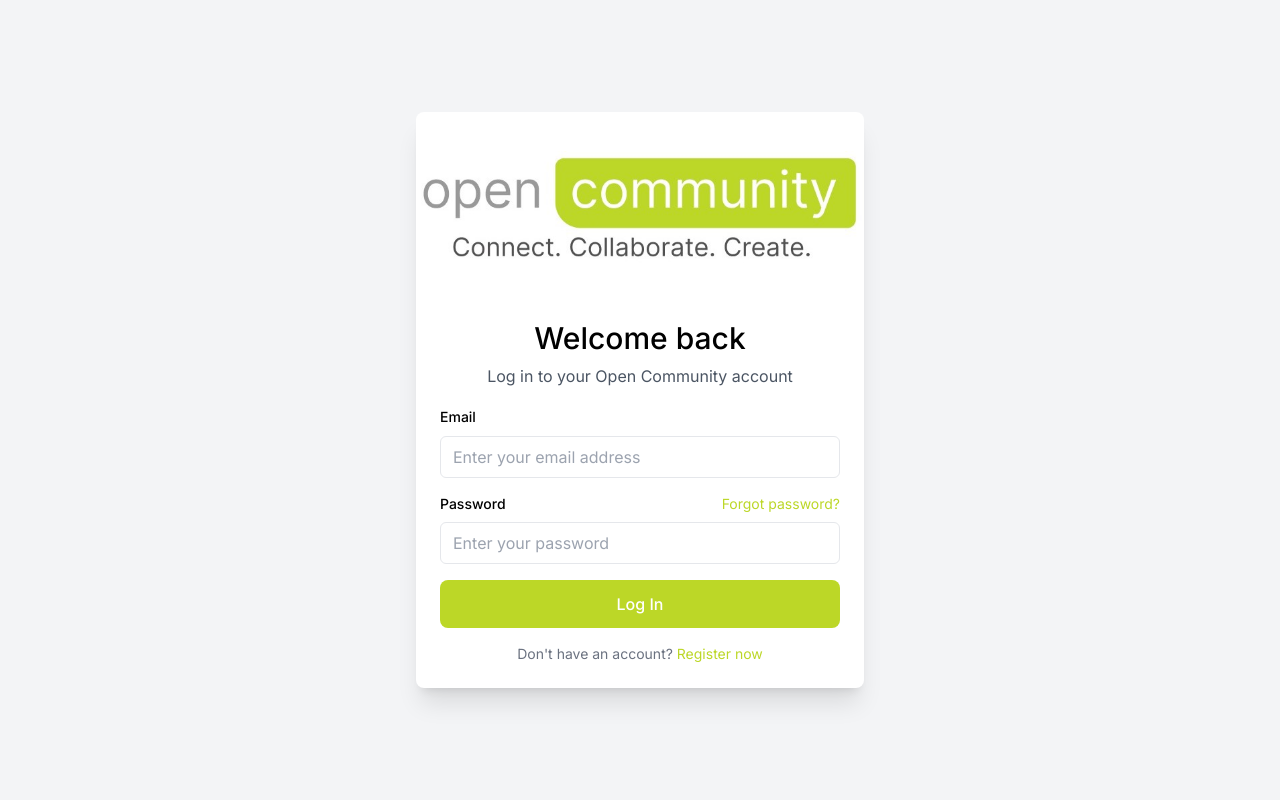
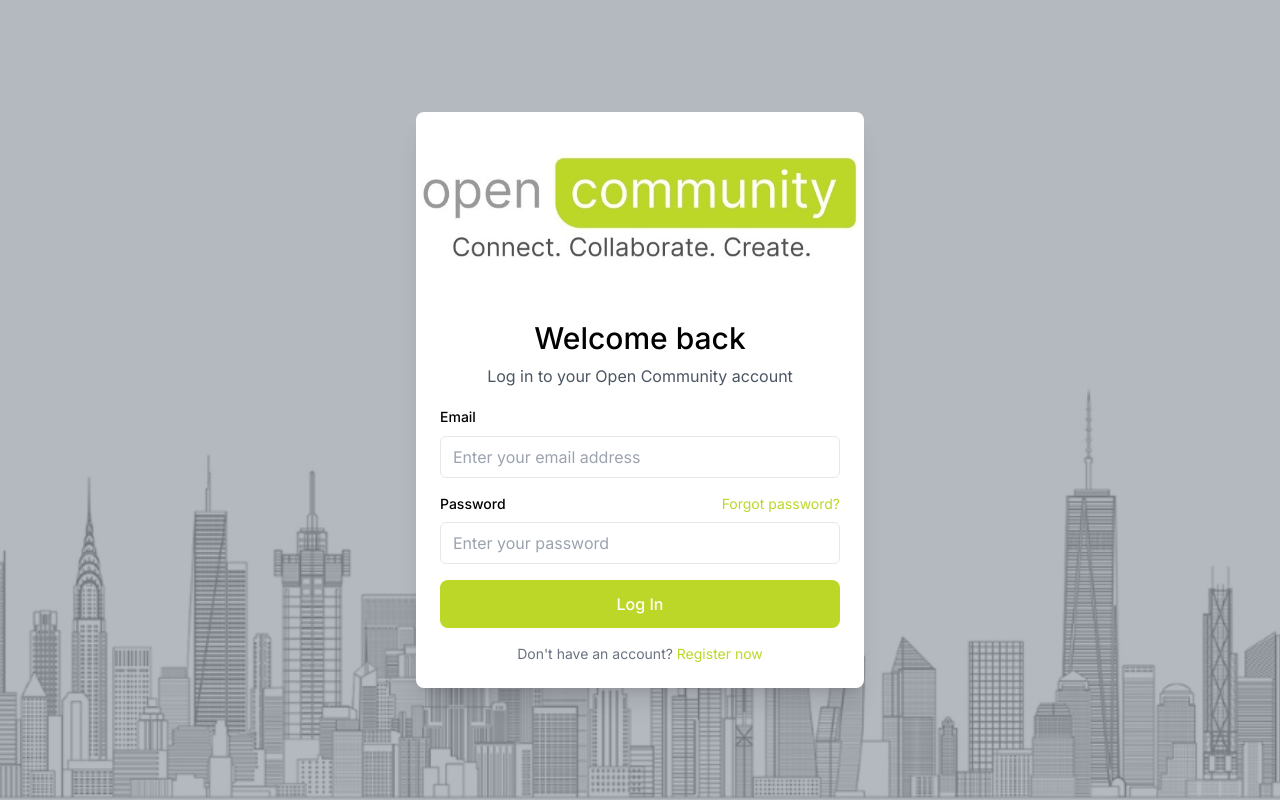
Before and after one commit to tshepo-ncube/OpenCommunity2.0, a Next.js app: page / in a window 1280 px wide. Built offline with nearby package versions, Linux system fonts and the light colour scheme.

Commit message:
lofin background ui new sky

```diff
--- a/app/page.jsx
+++ b/app/page.jsx
@@ -2,11 +2,11 @@
 import { useState } from "react";
 import { useRouter } from "next/navigation";
 import LoginUser from "../database/auth/Login";
-import ManageUser from "../database/auth/ManageUser";
 import Image from "next/image";
 import ocLogo from "@/lib/images/ocLogo.jpg";
+import Sky from "@/lib/images/sky.jpeg";
 
-const page = () => {
+const Page = () => {
   const [email, setEmail] = useState("");
   const [password, setPassword] = useState("");
   const [errorMessage, setErrorMessage] = useState("");
@@ -40,11 +40,23 @@ const page = () => {
   };
 
   return (
-    <div className="min-h-screen bg-gray-100 flex items-center justify-center p-4">
+    <div className="min-h-screen flex items-center justify-center p-4 relative">
+      {/* Background Image */}
+      <img
+        src={Sky.src}
+        alt="Sky"
+        className="absolute inset-x-0 bottom-0 h-1/3 w-full object-cover"
+        style={{ position: "fixed", bottom: 0, height: "55vh" }} // Adjust height here
+      />
+
+      {/* Overlay */}
+      <div className="absolute inset-0 bg-gray-500 opacity-50"></div>
+
+      {/* Login Form */}
       {loggedIn ? (
         <div className="middle"></div>
       ) : (
-        <div className="w-full max-w-md bg-white rounded-lg shadow-xl">
+        <div className="w-full max-w-md bg-white rounded-lg shadow-xl relative z-10">
           <div className="hidden md:block">
             <Image
               className="w-full h-48 object-contain rounded-t-lg"
@@ -53,7 +65,9 @@ const page = () => {
             />
           </div>
           <div className="p-6 pt-4">
-            <h2 className="text-3xl text-center font-medium mb-2">Welcome back</h2>
+            <h2 className="text-3xl text-center font-medium mb-2">
+              Welcome back
+            </h2>
             <p className="text-center text-gray-600 mb-4">
               Log in to your Open Community account
             </p>
@@ -122,134 +136,4 @@ const page = () => {
   );
 };
 
-export default page;
-
-
-
-
-// "use client";
-// import { useState } from "react";
-// import { useRouter } from "next/navigation";
-// import LoginUser from "../database/auth/Login";
-// import ManageUser from "../database/auth/ManageUser";
-// import Image from "next/image";
-// import ocLogo from "@/lib/images/ocLogo.jpg";
-// import worldMap from "@/lib/images/worldMap.png";
-
-// const page = () => {
-//   const [email, setEmail] = useState("");
-//   const [password, setPassword] = useState("");
-//   const [errorMessage, setErrorMessage] = useState("");
-//   const [loggedIn, setLoggedIn] = useState(false);
-//   const [user, setUser] = useState(null);
-//   const router = useRouter();
-
-//   const handleEmailChange = (e) => {
-//     setEmail(e.target.value);
-//   };
-
-//   const handlePasswordChange = (e) => {
-//     setPassword(e.target.value);
-//   };
-
-//   const handleLogin = () => {
-//     if (email.trim() === "" || password.trim() === "") {
-//       setErrorMessage("Please enter both email and password");
-//       return;
-//     }
-
-//     LoginUser.loginUser(
-//       { email, password },
-//       setUser,
-//       setErrorMessage,
-//       router,
-//       setLoggedIn
-//     );
-
-//     setErrorMessage("");
-//   };
-
-//   return (
-//     <div className="min-h-screen bg-gray-100 flex items-center justify-center p-4">
-//       {loggedIn ? (
-//         <div className="middle"></div>
-//       ) : (
-//         <div className="w-full max-w-md bg-white rounded-lg shadow-xl">
-//           <div className="hidden md:block">
-//             <Image
-//               className="w-full h-48 object-contain rounded-t-lg"
-//               src={ocLogo}
-//               alt="Logo"
-//             />
-//           </div>
-//           <div className="p-6 pt-4">
-//             <h2 className="text-3xl text-center font-medium mb-2">Welcome back</h2>
-//             <p className="text-center text-gray-600 mb-4">
-//               Log in to your Open Community account
-//             </p>
-//             <form onSubmit={(e) => e.preventDefault()}>
-//               <div className="space-y-4">
-//                 <div className="space-y-2">
-//                   <label htmlFor="email" className="text-sm font-medium">
-//                     Email
-//                   </label>
-//                   <input
-//                     type="email"
-//                     id="email"
-//                     value={email}
-//                     onChange={handleEmailChange}
-//                     placeholder="Enter your email address"
-//                     className="w-full px-3 py-2 border rounded-md focus:outline-none focus:ring focus:ring-indigo-500"
-//                     required
-//                   />
-//                 </div>
-//                 <div className="space-y-2">
-//                   <div className="flex justify-between items-center">
-//                     <label htmlFor="password" className="text-sm font-medium">
-//                       Password
-//                     </label>
-//                     <span
-//                       onClick={() => router.push("/auth/ForgotPassword")}
-//                       className="text-sm text-[#bcd727] hover:text-[#8c9a20] cursor-pointer"
-//                     >
-//                       Forgot password?
-//                     </span>
-//                   </div>
-//                   <input
-//                     type="password"
-//                     id="password"
-//                     value={password}
-//                     onChange={handlePasswordChange}
-//                     placeholder="Enter your password"
-//                     className="w-full px-3 py-2 border rounded-md focus:outline-none focus:ring focus:ring-indigo-500"
-//                     required
-//                   />
-//                 </div>
-//                 {errorMessage && (
-//                   <p className="text-center text-red-500">{errorMessage}</p>
-//                 )}
-//                 <button
-//                   onClick={handleLogin}
-//                   className="w-full bg-openbox-green hover:bg-hover-obgreen text-white py-3 rounded-lg font-medium"
-//                 >
-//                   Log In
-//                 </button>
-//                 <p className="text-sm text-center text-gray-500 mt-4">
-//                   Don't have an account?{" "}
-//                   <span
-//                     className="text-[#bcd727] hover:text-[#8c9a20] cursor-pointer"
-//                     onClick={() => router.push("/auth/Register")}
-//                   >
-//                     Register now
-//                   </span>
-//                 </p>
-//               </div>
-//             </form>
-//           </div>
-//         </div>
-//       )}
-//     </div>
-//   );
-// };
-
-// export default page;
+export default Page;
```
Also changed, not shown: lib/images/sky.jpeg (added).
